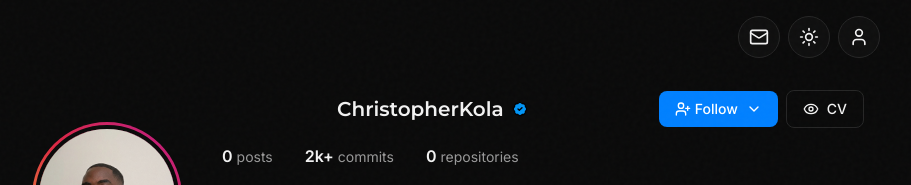
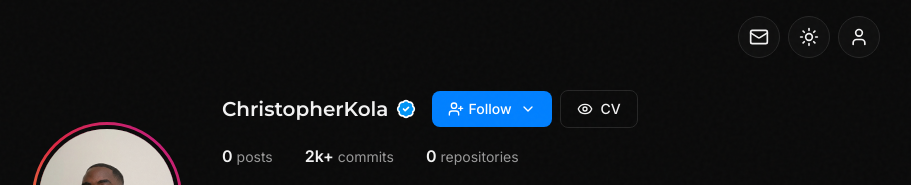
Before and after one commit to Ckola99/Personal-portfoliogram, a React (Vite) app: page / in a window 1280 px wide. Shown: the top 185 px of the page, without its empty margins (192-1103 px from the left). Built offline with nearby package versions, Linux system fonts and the light colour scheme; no server answers.

Commit message:
[CHORE]: refactor profile header markup and badge styling

```diff
--- a/src/components/ProfileHeader.jsx
+++ b/src/components/ProfileHeader.jsx
@@ -72,12 +72,16 @@ export default function ProfileHeader() {
           <div className="flex-1 w-full animate-slide-up" style={{ animationDelay: '0.2s' }}>
             {/* Username and Actions */}
             <div className="flex flex-col sm:flex-row sm:items-center gap-3 sm:gap-4 mb-3 sm:mb-4">
-              <div className="flex items-center gap-2 mx-auto">
-                <h1 className="text-lg sm:text-xl font-semibold text-center sm:text-left animate-fade-in">{user?.username === 'ChristopherKola' ? 'ChristopherKola (Admin)' : 'ChristopherKola'}</h1>
-                <BadgeCheck
-                  className="w-4 h-4 sm:w-4 sm:h-4 fill-[#0095f6] text-black"
-                  title="Verified Account"
-                />
+              <div className="flex flex-col items-center sm:items-start gap-1">
+                <div className="flex items-center gap-2">
+                  <h1 className="text-lg sm:text-xl font-semibold animate-fade-in">
+                    {user?.username === 'ChristopherKola' ? 'ChristopherKola (Admin)' : 'ChristopherKola'}
+                  </h1>
+                  <BadgeCheck
+                    className="w-4 h-4 sm:w-5 sm:h-5 fill-[#0095f6] text-white"
+                    title="Verified Account"
+                  />
+                </div>
               </div>
 
               <div className="flex items-center justify-center sm:justify-start gap-2">
```
